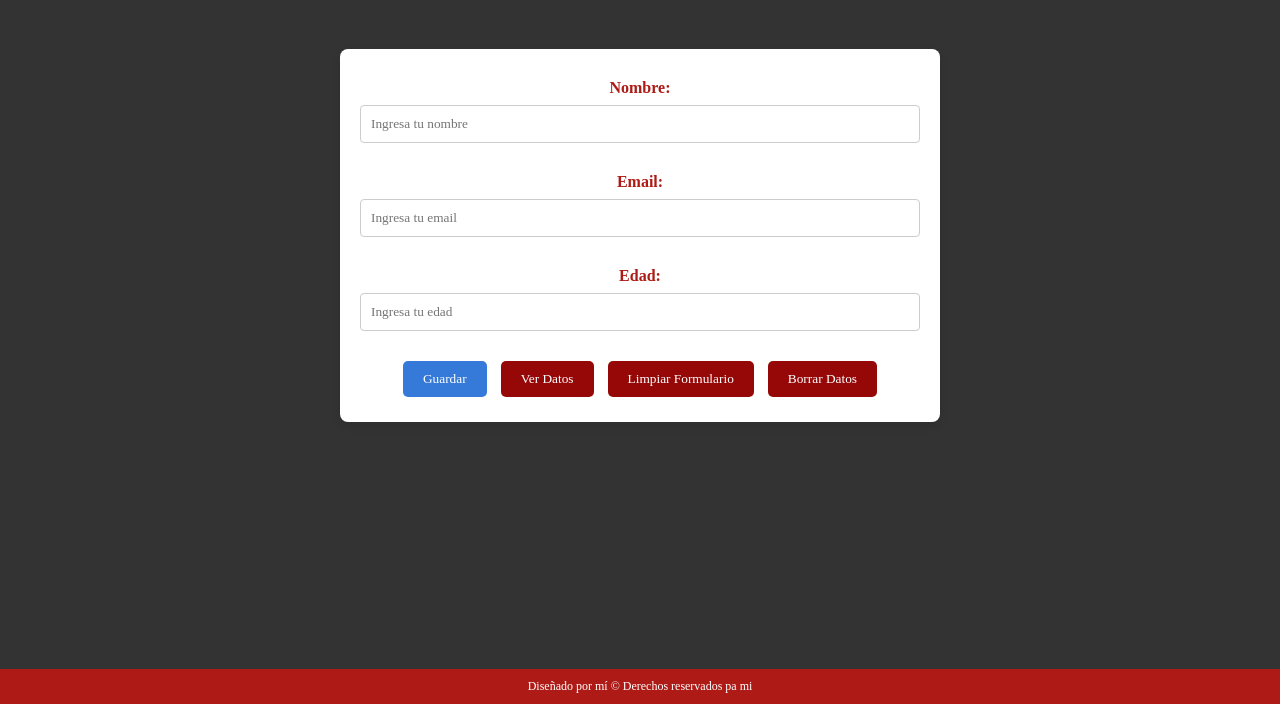
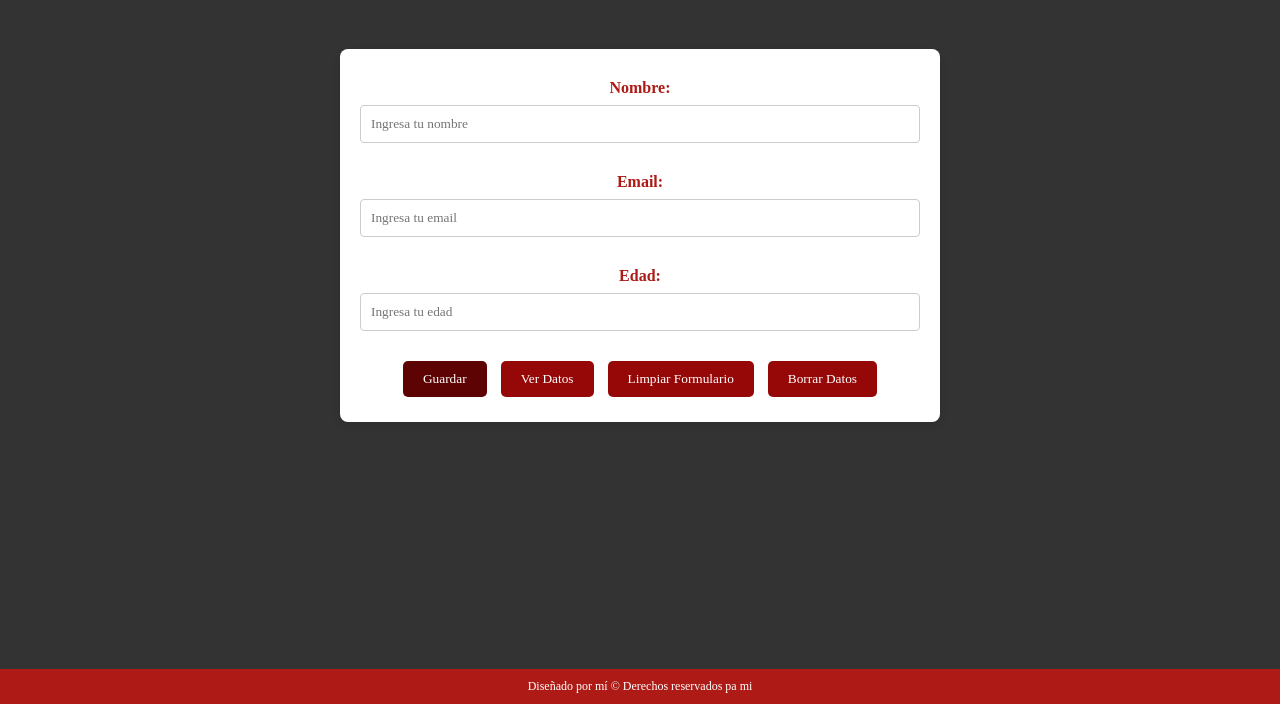
Before and after one commit to gersonraulb-sketch/localstorage, a plain HTML site: page index.html in a window 1280 px wide. In both pictures the pointer is over the button "Guardar". Shown: the part 96-800 px from the top of the page. Drawn offline with Linux system fonts and the light colour scheme.

Commit message:
col
Updated hover state for buttons and ensured consistent formatting.

```diff
--- a/style.css
+++ b/style.css
@@ -65,7 +65,7 @@ input[type="number"] {
 }
 
 .btn:hover {
-  background-color: #3579d9;
+  background-color: #5e0303;
 }
 
 .error {
```
